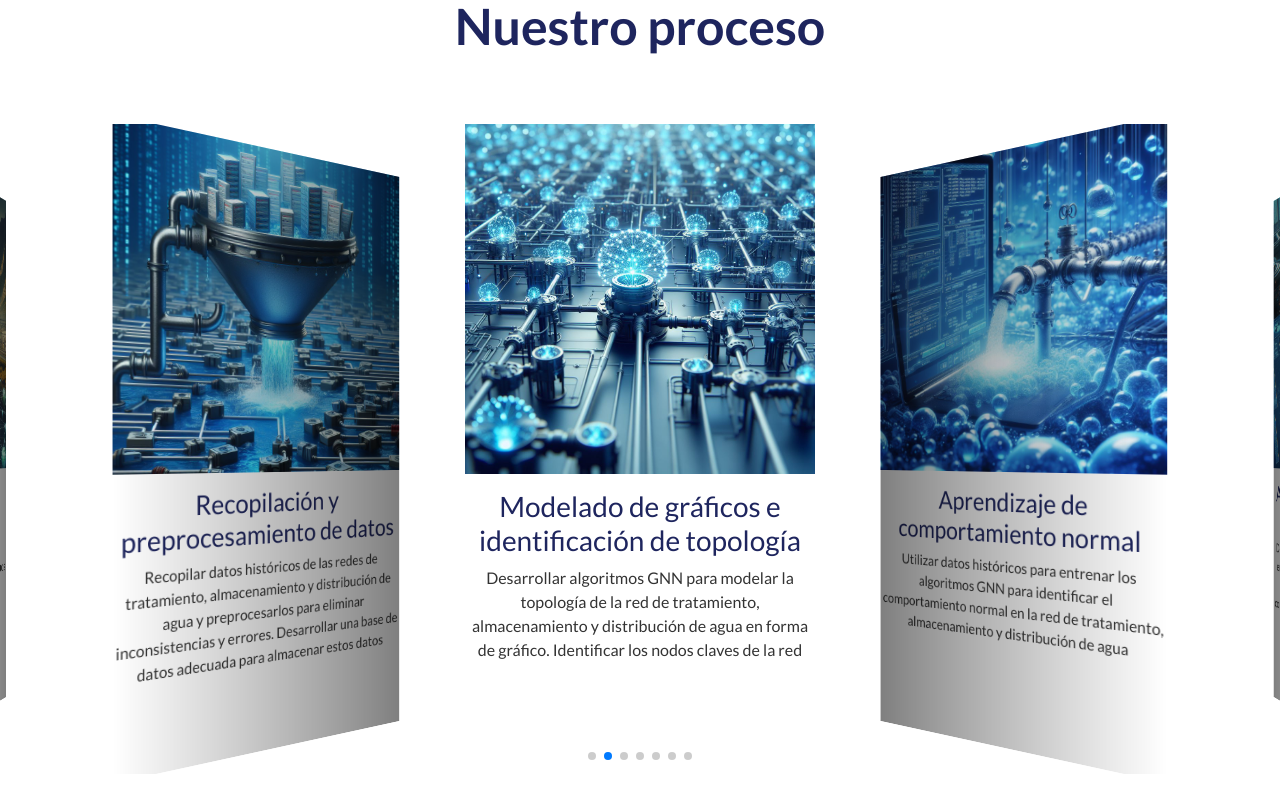
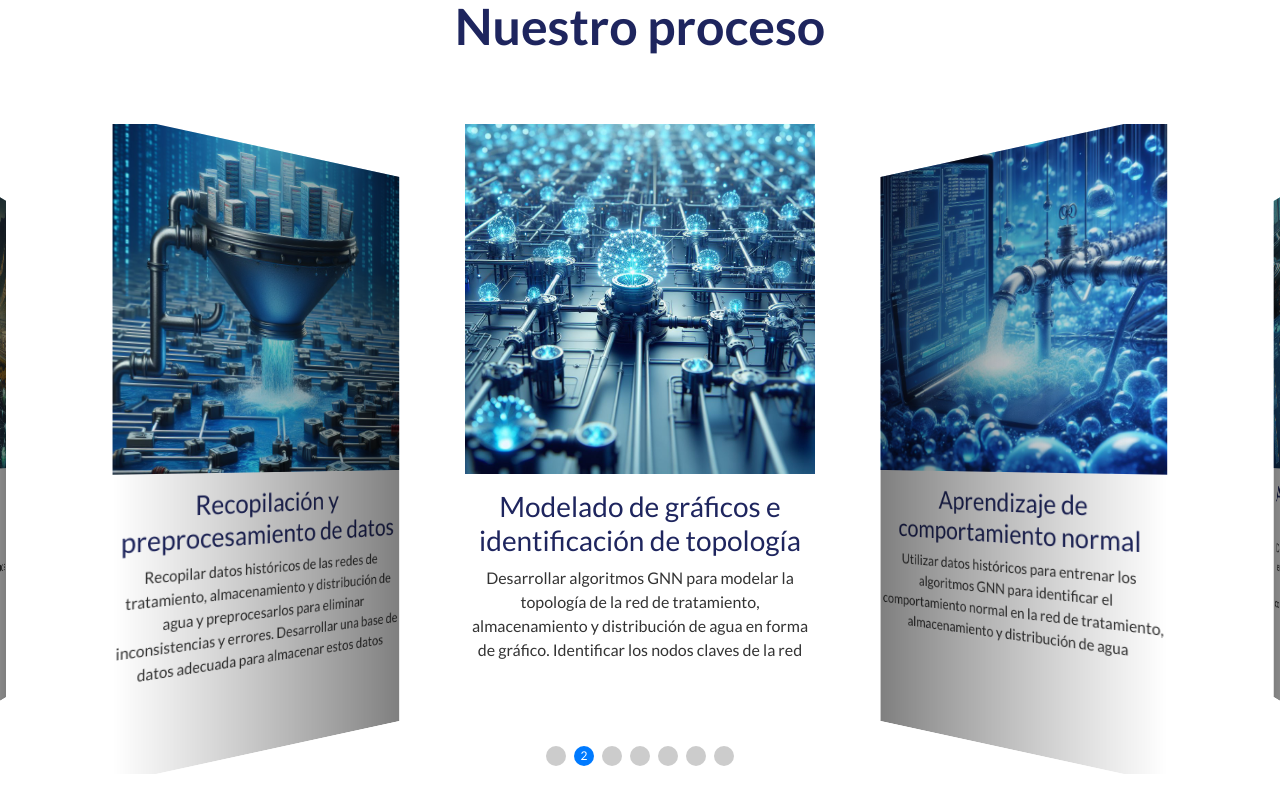
Before and after one commit to telcash/flowguard_frontend, a React (Create React App) app: page / in a window 1280 px wide. Shown: the part 1960-2760 px from the top of the page. Built offline with nearby package versions, Linux system fonts and the light colour scheme.

Commit message:
Arreglados estilos en ProcessSlider

```diff
--- a/src/components/process-slider/ProcessSlider.jsx
+++ b/src/components/process-slider/ProcessSlider.jsx
@@ -1,16 +1,22 @@
-import React, { useRef, useState } from 'react';
+import React from 'react';
 import './process-slider.css';
 import { ProcessSlide } from '../../components';
 import { Swiper, SwiperSlide } from 'swiper/react';
 import 'swiper/css';
 import 'swiper/css/effect-coverflow';
 import 'swiper/css/pagination';
-import { EffectCoverflow, Pagination } from 'swiper/modules';
+import { EffectCoverflow, Pagination, Navigation } from 'swiper/modules';
 import { dataPreprocessingImg, dataTopologyImg, implementationMainteinance, integrationTestImg, normalBehaviourLearnImg, realTimeDataImg, sensorsOptimizationImg} from '../../assets/process_img';
 import { useTranslation } from 'react-i18next';
 
 const ProcessSlider = () => {
   const [t] = useTranslation("global");
+  const pagination = {
+    clickable: true,
+    renderBullet: function (index, className) {
+      return '<span class="' + className + '">' + (index + 1) + '</span>';
+    },
+  };
   return (
     <div className='fg__processSlider'>
         <Swiper
@@ -27,8 +33,8 @@ const ProcessSlider = () => {
                 modifier: 1,
                 slideShadows: true,
             }}
-            pagination={true}
-            modules={[EffectCoverflow, Pagination]}
+            pagination={pagination}
+            modules={[EffectCoverflow, Pagination ]}
             className='mySwiper'
         >
             <SwiperSlide>
--- a/src/components/process-slider/process-slider.css
+++ b/src/components/process-slider/process-slider.css
@@ -1,6 +1,10 @@
 .fg__processSlider {
   width: 100%;
   padding: 0 5rem;
+
+  display: flex;
+  justify-content: center;
+  align-items: center;
 }
 
 .swiper {
@@ -14,13 +18,32 @@
 }
 
 .swiper-slide {
+  max-width: 100%;
   background-position: center;
   background-size: cover;
   width: 350px!important;
   height: 650px!important;
+
+
 }
 
 .swiper-slide img {
   display: block;
   width: 100%;
 }
+
+.swiper-pagination-bullet {
+  width: 20px!important;
+  height: 20px!important;
+  text-align: center;
+  line-height: 20px;
+  font-size: 12px;
+  color: #000;
+  opacity: 1;
+  background: rgba(0, 0, 0, 0.2);
+}
+
+.swiper-pagination-bullet-active {
+  color: #fff;
+  background: #007aff;
+}
```
